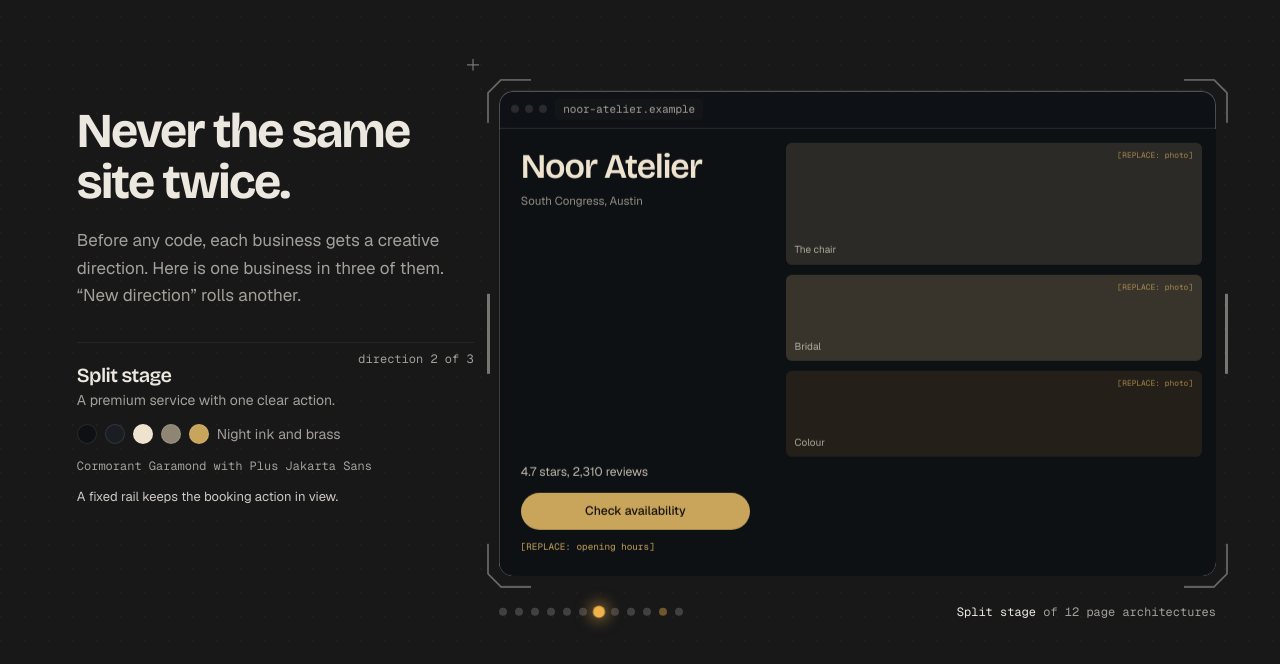
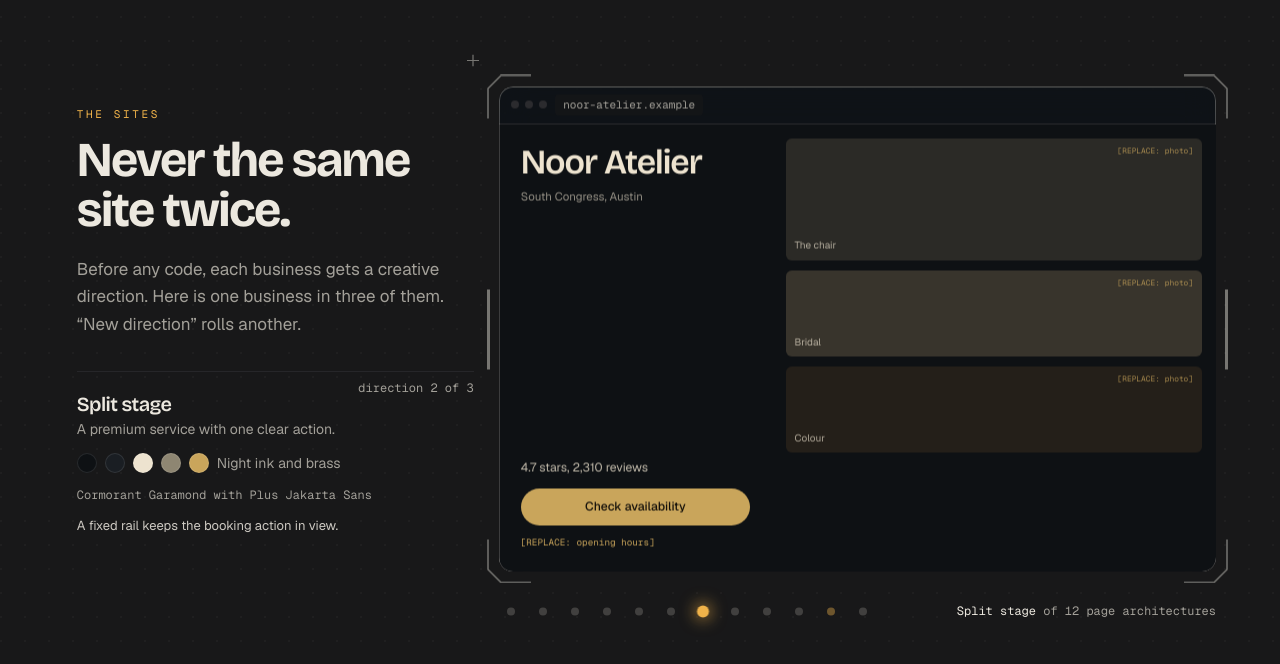
Before and after one commit to hassaan-pro/lead-to-launch, a Next.js app in the folder lead-to-launch/app/: page / in a window 1280 px wide. Shown: the part 8216-8880 px from the top of the page. Built offline with nearby package versions, Linux system fonts and the light colour scheme; no server answers.

Commit message:
Tiers 1+3: sites kicker, clickable direction dots

```diff
--- a/lead-to-launch/app/components/story/Variety.tsx
+++ b/lead-to-launch/app/components/story/Variety.tsx
@@ -5,7 +5,18 @@ import { motion, useMotionValueEvent, useTransform } from "framer-motion";
 import { cn } from "@/lib/utils";
 import { Viewfinder } from "@/components/brand/Viewfinder";
 import { type P, usePct, useRange, useSeg, useWindow } from "@/components/journey/motion";
+import { SectionKicker } from "@/components/motion/ui";
 import { Stage } from "./Stage";
+
+// Where each direction sits on the runway, used by the dot jumps below.
+const PHASE_TARGET = [0.15, 0.51, 0.86];
+
+function jumpToPhase(dirIndex: number) {
+  const el = document.getElementById("directions-story");
+  if (!el) return;
+  const top = window.scrollY + el.getBoundingClientRect().top;
+  window.scrollTo({ top: top + PHASE_TARGET[dirIndex] * (el.offsetHeight - window.innerHeight), behavior: "smooth" });
+}
 
 // The twelve page architectures the generator chooses from.
 const LIBRARY = [
@@ -148,6 +159,7 @@ function VarietyScene({ p }: { p: P }) {
   return (
     <>
       <div className="absolute left-[6%] right-[6%] top-[8%] short:top-[10.5%] md:right-auto md:top-[14%] md:w-[31%] md:max-w-md">
+        <SectionKicker text="the sites" className="mb-3" />
         <h2 className="title-heavy font-display text-[clamp(1.9rem,3.8vw,3.4rem)] leading-[1.04] short:text-[1.6rem]">Never the same site twice.</h2>
         <p className="mt-3 text-[14px] leading-snug text-muted-foreground short:hidden md:mt-5 md:text-[17px] md:leading-relaxed">
           Before any code, each business gets a creative direction. Here is one business in three of them. &ldquo;New direction&rdquo; rolls another.
@@ -180,24 +192,38 @@ function VarietyScene({ p }: { p: P }) {
           </div>
         </Viewfinder>
 
-        <div aria-hidden="true" className="mt-6 flex flex-col items-start gap-3 md:mt-7 md:flex-row md:items-center md:justify-between md:gap-6">
+        <div className="mt-6 flex flex-col items-start gap-3 md:mt-7 md:flex-row md:items-center md:justify-between md:gap-6">
           <div className="flex items-center gap-2">
             {LIBRARY.map((name, i) => {
               const chosen = DIRECTIONS.findIndex((d) => d.at === i);
               const state = chosen === phase ? "active" : chosen !== -1 && chosen < phase ? "seen" : "idle";
-              return (
+              const dot = (
                 <span
-                  key={name}
-                  title={name}
                   className={cn(
                     "h-2 w-2 rounded-full transition-[background-color,box-shadow,transform] duration-300",
                     state === "active" ? "scale-150 bg-lamp shadow-[0_0_10px_2px_rgba(240,179,74,0.55)]" : state === "seen" ? "bg-lamp/40" : "bg-muted-foreground/30",
                   )}
                 />
               );
+              // The three architectures this demo actually shows are buttons: clicking one
+              // scrolls the runway to that direction. The other nine are library, not slides.
+              return chosen === -1 ? (
+                <span key={name} title={name} className="grid h-6 w-6 place-items-center">{dot}</span>
+              ) : (
+                <button
+                  key={name}
+                  type="button"
+                  title={name}
+                  aria-label={`Show direction ${chosen + 1}: ${DIRECTIONS[chosen].arch}`}
+                  onClick={() => jumpToPhase(chosen)}
+                  className="grid h-6 w-6 place-items-center rounded-full transition-transform duration-200 hover:scale-110 focus-visible:outline-none focus-visible:ring-2 focus-visible:ring-ring"
+                >
+                  {dot}
+                </button>
+              );
             })}
           </div>
-          <div className="font-mono text-xs text-muted-foreground">
+          <div aria-hidden="true" className="font-mono text-xs text-muted-foreground">
             <span className="text-foreground">{DIRECTIONS[phase].arch}</span> of 12 page architectures
           </div>
         </div>
```
